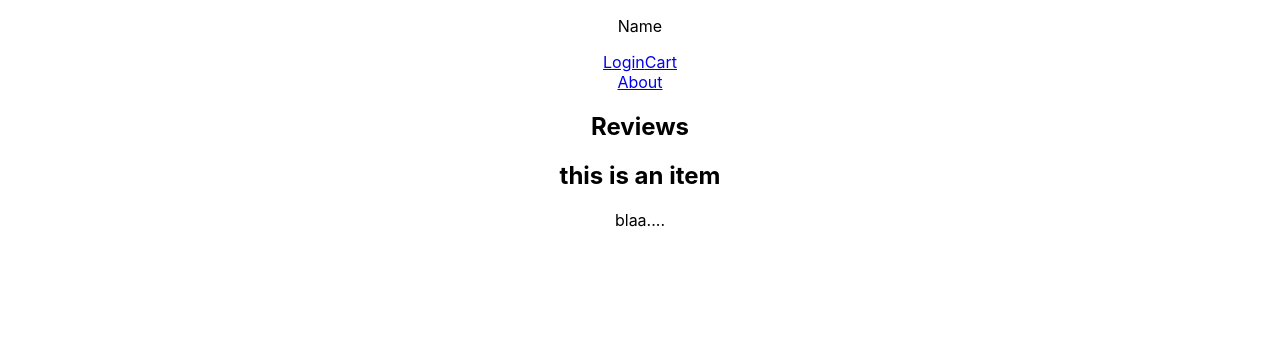
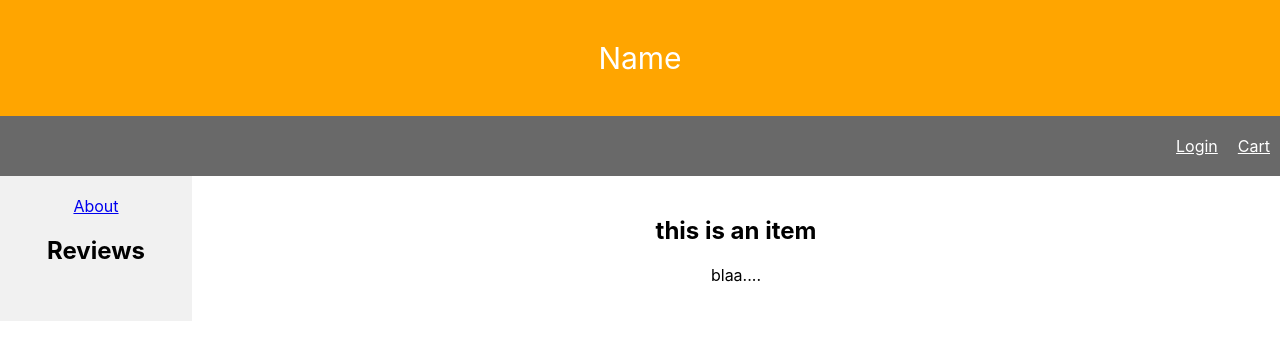
Before and after one commit to n1cerium/3Diverse, a React (Create React App) app in the folder ECommerceSite/my-react-app/: page /Store in a window 1280 px wide. Shown: the top 360 px of the page. Built offline with nearby package versions, Linux system fonts and the light colour scheme.

Commit message:
page nav done
ready to merge

```diff
--- a/ECommerceSite/my-react-app/src/App.js
+++ b/ECommerceSite/my-react-app/src/App.js
@@ -5,14 +5,18 @@ import { Routes, Route } from 'react-router-dom';
 import Home from './Home';
 import Store from './Store';
 import About from './About';
+import Login from './Login';
+import Cart from './Cart';
 
 function App() {
   return (
       <div className="App">
           <Routes>
-              <Route path="/Home" element={<Home />} />
+              <Route path="/" element={<Home />} />
               <Route path="/Store" element={<Store />} />
               <Route path="/About" element={<About />} />
+              <Route path="/Login" element={<Login />} />
+              <Route path="/Cart" element={<Cart />} />
           </Routes>
       </div>
   );
--- /dev/null
+++ b/ECommerceSite/my-react-app/src/Store.css
@@ -0,0 +1,59 @@
+* {
+    box-sizing: border-box;
+}
+
+body {
+    margin: 0;
+}
+
+.header {
+    padding: 10px;
+    text-align: center;
+    background: orange;
+    color: white;
+    font-size: 30px;
+}
+
+.navbar {
+    overflow: hidden;
+    background-color: dimgrey;
+
+}
+
+    .navbar a {
+        float: left;
+        display: block;
+        color: white;
+        text-align: center;
+        padding: 20px 10px;
+    }
+
+        .navbar a.right {
+            float: right;
+        }
+
+        .navbar a:hover {
+            background-color: #eee;
+            color: black;
+        }
+
+.right {
+    float: right;
+}
+
+.row {
+    display: flex;
+    flex-wrap: wrap;
+}
+
+.sidebar {
+    flex: 10%;
+    background-color: #f1f1f1;
+    padding: 20px;
+}
+
+.main {
+    flex: 80%;
+    background-color: white;
+    padding: 20px;
+}
--- a/ECommerceSite/my-react-app/src/Store.js
+++ b/ECommerceSite/my-react-app/src/Store.js
@@ -1,4 +1,5 @@
 import * as React from 'react';
+import './Store.css';
 import { Link } from 'react-router-dom';
 
 export default function Store() {
@@ -9,8 +10,10 @@ export default function Store() {
                     <p>Name</p>
                 </div>
                 <div className="navbar">
-                    <Link to="/Login">Login</Link>
-                    <Link to="/Cart">Cart</Link>
+                    <div className="right">
+                        <Link to="/Login">Login</Link>
+                        <Link to="/Cart">Cart</Link>
+                    </div>
                 </div>
                 <div className="row">
                     <div className="sidebar">
```
Also changed, not shown: ECommerceSite/my-react-app/src/Cart.js (+12 -0 lines), ECommerceSite/my-react-app/src/Login.js (+12 -0 lines).
